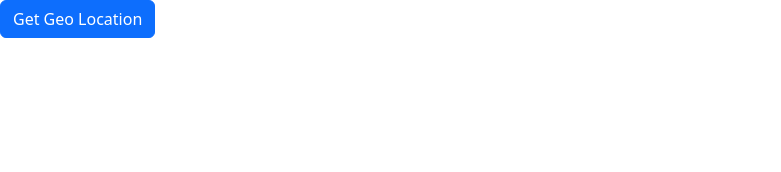
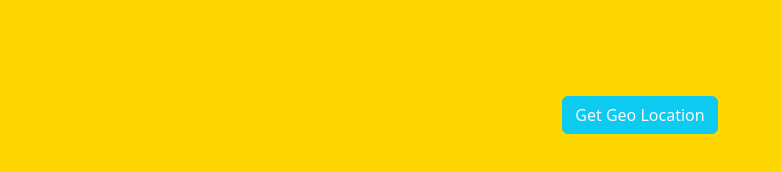
Before and after one commit to rahulmehata0852/Map, a plain HTML site: page index.html in a window 1280 px wide. Shown: the whole page, without its empty margins (0-781 px from the left). Drawn offline with nearby package versions, Linux system fonts and the light colour scheme.

Commit message:
Change style

```diff
--- a/index.html
+++ b/index.html
@@ -6,14 +6,32 @@
     <meta name="viewport" content="width=device-width, initial-scale=1">
     <title>Bootstrap By SKILLHUB</title>
     <link href="https://cdn.jsdelivr.net/npm/bootstrap@5.2.0-beta1/dist/css/bootstrap.min.css" rel="stylesheet">
+
+    <style>
+        button {
+            background-color: red;
+
+        }
+    </style>
 </head>
 
 <body>
     <!-- Main  window document naviigator -->
 
-    <div id="root"></div>
+    <div class="" style="height: 100vh; background-color:gold">
+        <div class="container">
+            <div class="row">
 
-    <button type="button" onclick="handleLocation()" class="btn btn-primary">Get Geo Location</button>
+                <div class="text-center">
+
+                    <div id="root" class="pt-5 text-success fw-bolder fs-1"></div>
+                    <br><br>
+                    <button type="button" onclick="handleLocation()" class="btn btn-info text-light">Get Geo
+                        Location</button>
+                </div>
+            </div>
+        </div>
+    </div>
 
 
 
@@ -42,7 +60,7 @@
                         state,
                         suburb } = data.results[0].components
                     console.log(postcode, county, city, road, state, suburb);
-                    document.getElementById("root").innerHTML = city
+                    document.getElementById("root").innerHTML = `Name:${city}<br> State:${state}<br> PostCode:${postcode}`
                 })
                 .catch(err => console.log(err))
         }
```
